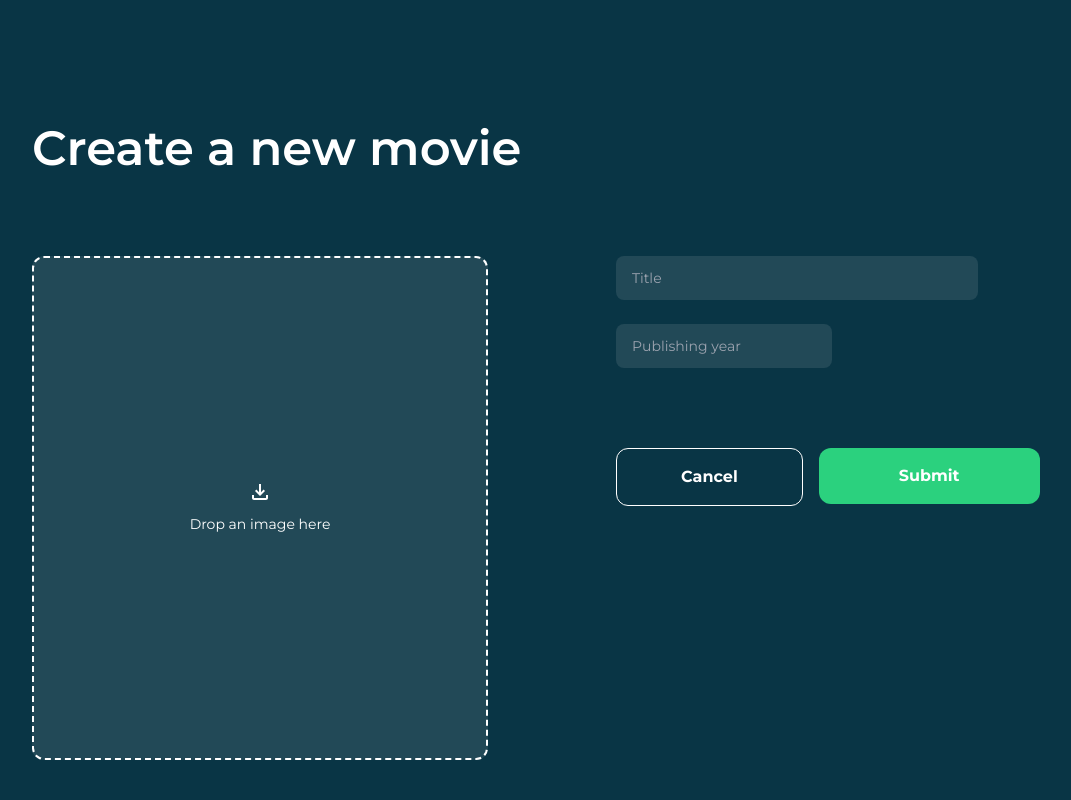
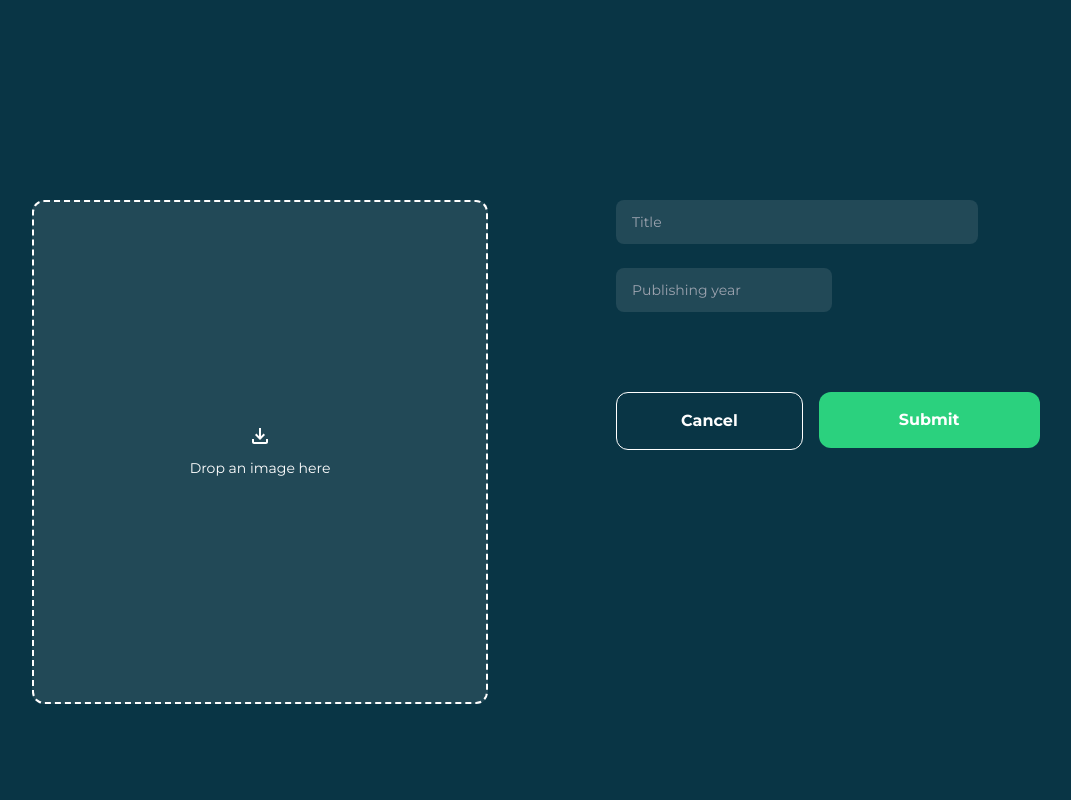
Before and after one commit to arpit-evo/moviedb-frontend, a React (Vite) app: page /add in a window 1280 px wide. Shown: the top 800 px of the page, without its empty margins (88-1159 px from the left). Built offline with nearby package versions, Linux system fonts and the light colour scheme.

Commit message:
fix:remove passing prop

```diff
--- a/src/pages/AddMoviePage.jsx
+++ b/src/pages/AddMoviePage.jsx
@@ -3,7 +3,7 @@ import AddUpdateMovie from "../components/AddUpdateMovie";
 
 const AddMoviePage = () => {
 
-  return <AddUpdateMovie heading={"Create a new movie"} />;
+  return <AddUpdateMovie  />;
 };
 
 export default AddMoviePage;
```
